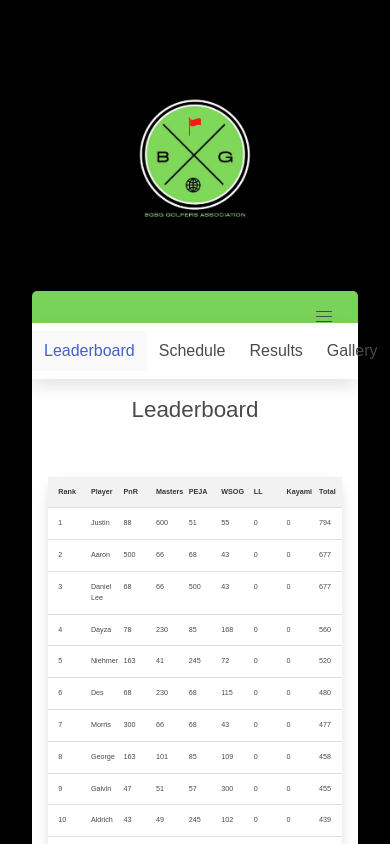
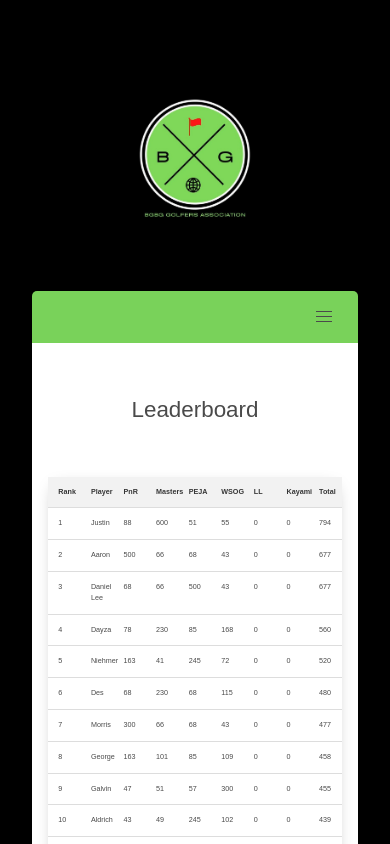
Before and after one commit to RoeenAngelo/vue-bga, a Vue app: page / in a window 390 px wide. Shown: the top 844 px of the page. Built offline with nearby package versions, Linux system fonts and the light colour scheme.

Commit message:
Add responsive Navbar component

```diff
--- a/src/App.vue
+++ b/src/App.vue
@@ -32,8 +32,8 @@ import Footer from './components/Footer.vue';
 }
 
 #wrapper {
-  display: flex;
-  flex-direction: column;
+  /* display: flex;
+  flex-direction: column; */
   width: 64em;
   max-width: calc(100% - 4em);
   margin: auto;
--- a/src/components/Navbar.vue
+++ b/src/components/Navbar.vue
@@ -33,7 +33,7 @@ import { onClickOutside } from '@vueuse/core'
 				<div class="navbar-brand">
 						<a
 							@click.prevent="showMobileNav = !showMobileNav"
-							:class="{ 'is-active' : showMobileNav}"
+							:class="{ 'is-active' : showMobileNav }"
 						  class="navbar-burger"
 						  aria-expanded="false"
 						  aria-label="menu"
@@ -52,11 +52,11 @@ import { onClickOutside } from '@vueuse/core'
 					:class="{ 'is-active' : showMobileNav}"
 					ref="navbarMenuRef"
 				>
-					<div class="navbar-menu">
-            <li><RouterLink @click="showMobileNav" class="navbar-item" active-class="is-active" :to="{name:'home'}">Leaderboard</RouterLink></li>
-            <li><RouterLink @click="showMobileNav" class="navbar-item" active-class="is-active" :to="{name:'schedule'}">Schedule</RouterLink></li>
-            <li><RouterLink @click="showMobileNav" class="navbar-item" active-class="is-active" :to="{name:'results'}">Results</RouterLink></li>
-            <li><RouterLink @click="showMobileNav" class="navbar-item" active-class="is-active" :to="{name:'gallery'}">Gallery</RouterLink></li>
+					<div class="navbar-end">
+            <RouterLink @click="showMobileNav = false" class="navbar-item" active-class="is-active" :to="{name:'home'}">Leaderboard</RouterLink>
+            <RouterLink @click="showMobileNav = false" class="navbar-item" active-class="is-active" :to="{name:'schedule'}">Schedule</RouterLink>
+            <RouterLink @click="showMobileNav = false" class="navbar-item" active-class="is-active" :to="{name:'results'}">Results</RouterLink>
+            <RouterLink @click="showMobileNav = false" class="navbar-item" active-class="is-active" :to="{name:'gallery'}">Gallery</RouterLink>
 					</div>
 				</div>
 			</div>
@@ -70,6 +70,7 @@ import { onClickOutside } from '@vueuse/core'
 #nav-header {
   position: sticky;
   top: 0;
+  background-color: black;
 }
 
 .navbar {
@@ -77,10 +78,12 @@ import { onClickOutside } from '@vueuse/core'
   background-color: rgb(121, 210, 90) ;
 }
 
-.navbar-menu {
+.navbar-end {
   display: flex;
   justify-content: space-evenly;
   align-items: center;
+  width: 100%;
+  font-size: .8em;
 }
 
 @media (max-width: 1023px) {
```
